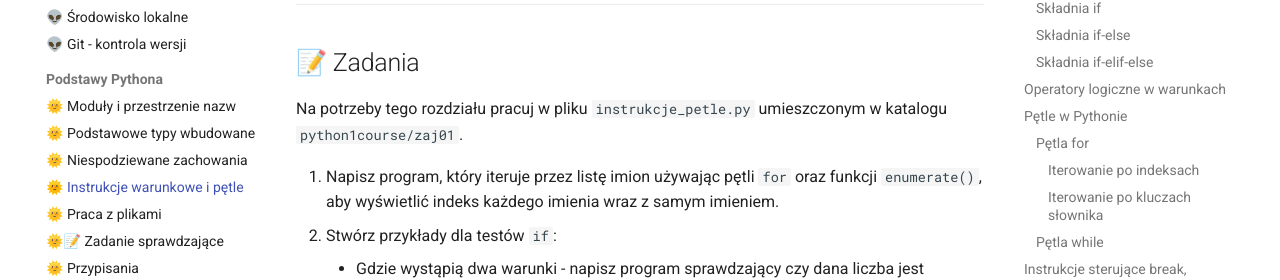
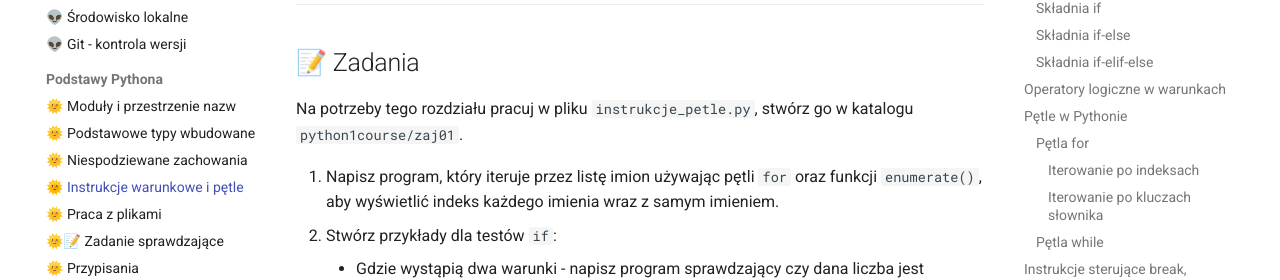
Before and after one commit to eo-agh/python1-materials, an MkDocs documentation site: the page built from docs/zaj01/instrukcje_petle.md, in a window 1280 px wide and 900 px high, scrolled down 3073 px. Shown: the part 172-452 px from the top of the window. Built offline with MkDocs 1.6.1 and Material for MkDocs 9.7.7, drawn with Linux system fonts in a browser that asks for light colours; comment, search, counter and statistics services are not loaded.

Commit message:
fix: GIN zaj01 p3

```diff
--- a/docs/zaj01/instrukcje_petle.md
+++ b/docs/zaj01/instrukcje_petle.md
@@ -134,7 +134,7 @@ if True:
 
 ## 📝 Zadania
 
-Na potrzeby tego rozdziału pracuj w pliku `instrukcje_petle.py` umieszczonym w katalogu `python1course/zaj01`.
+Na potrzeby tego rozdziału pracuj w pliku `instrukcje_petle.py`, stwórz go w katalogu `python1course/zaj01`.
 
 1. Napisz program, który iteruje przez listę imion używając pętli `for` oraz funkcji `enumerate()`, aby wyświetlić indeks każdego imienia wraz z samym imieniem.
 2. Stwórz przykłady dla testów `if`:
```
Also changed, not shown: docs/zaj01/przypisania.md (+1 -1 lines).
